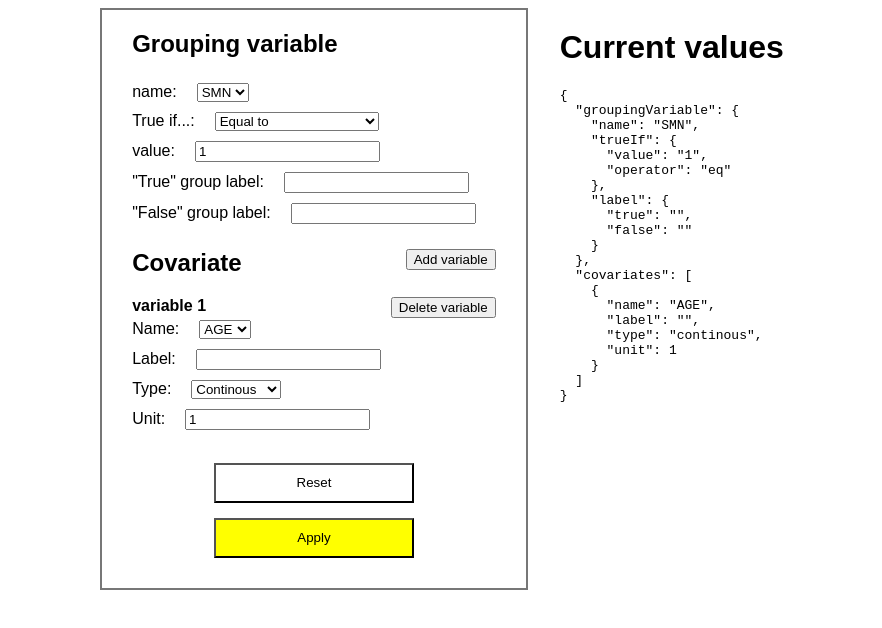
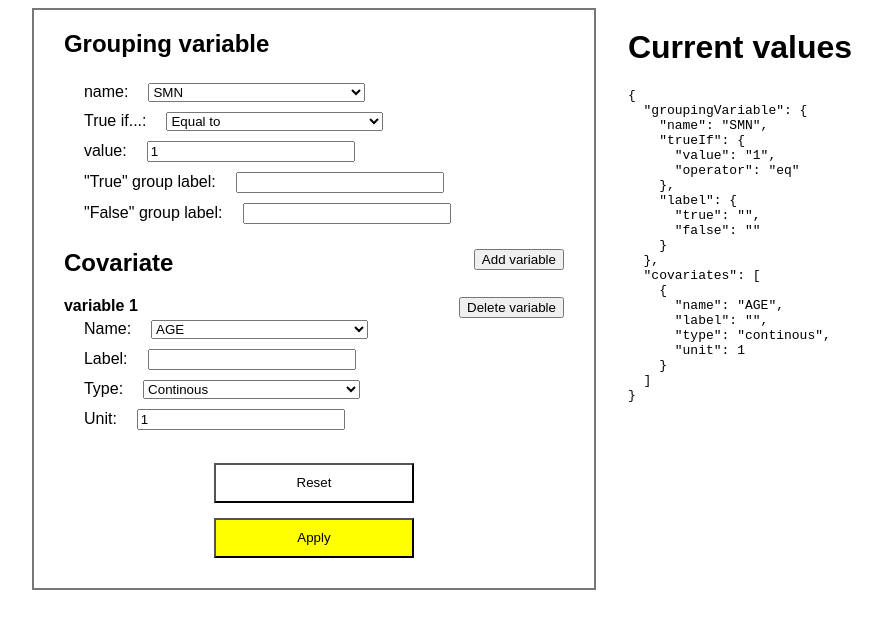
Before and after one commit to chicagopcdc/pcdc-poc-tableone-form, a React (Create React App) app: page / in a window 1280 px wide. Shown: the top 628 px of the page, without its empty margins (198-1080 px from the left). Built offline with nearby package versions, Linux system fonts and the light colour scheme.

Commit message:
add App.css

```diff
--- /dev/null
+++ b/src/App.css
@@ -0,0 +1,51 @@
+input {
+  display: inline-block;
+  margin: 5px 20px;
+  width: 200px;
+}
+
+select {
+  display: inline-block;
+  margin: 5px 20px;
+  width: 217px;
+}
+
+label {
+  margin: 5px 20px;
+  width: 200px;
+}
+
+div.reset,
+div.submit {
+  margin: 5px 20px;
+  display: flex;
+  justify-content: center;
+  align-items: center;
+}
+
+.input-reset {
+  width: 200px;
+  height: 40px;
+  background-color: white;
+  margin: 5px;
+}
+
+.input-submit {
+  width: 200px;
+  height: 40px;
+  background-color: yellow;
+  margin: 5px;
+}
+
+.div-form {
+  width: 500px;
+  margin: 0 1rem;
+  padding: 0px 30px 20px 30px;
+  border: 2px solid #777;
+}
+
+.div-container {
+  font-family: sans-serif;
+  display: flex;
+  justify-content: center;
+}
--- a/src/App.js
+++ b/src/App.js
@@ -1,10 +1,11 @@
 import React from 'react'
+import ReactDOM from 'react-dom';
+import './App.css';
 
 class Form extends React.Component {
   constructor(props) {
     super(props);
-    this.state = (
-      {
+    this.initalState= {
       values:
       {
         groupingVariable: {
@@ -28,8 +29,7 @@ class Form extends React.Component {
         ]
       }
     }
-    );
-
+    this.state = this.initalState;
   }
 
 
@@ -134,20 +134,14 @@ class Form extends React.Component {
 
     return (
 
-      <div
-        style={{
-          fontFamily: 'sans-serif',
-          display: 'flex',
-          justifyContent: 'center',
-        }}
-      >
-        <div style={{ margin: '0 1rem', padding: '0px 30px 20px 30px ', border: '2px solid #777' }}>
+      <div className="div-container"  >
+        <div className="div-form" >
 
           <form id="myForm" onSubmit={this.handleSubmit.bind(this)}>
             <h2>Grouping variable</h2>
             <label >
               name:
-                <select style={{ margin: "5px 20px" }} value={this.state.values.groupingVariable.name} onChange={e => (this.handleChangeGroupingVariable(e, "name"))}>
+                <select  value={this.state.values.groupingVariable.name} onChange={e => (this.handleChangeGroupingVariable(e, "name"))}>
                 <option value="SMN">SMN</option>
                 <option value="AGE">AGE</option>
                 <option value="SEX">SEX</option>
@@ -156,7 +150,7 @@ class Form extends React.Component {
 
             <label>
               True if...:
-                <select style={{ margin: "5px 20px" }} value={this.state.values.groupingVariable.trueIf.operator} onChange={e => (this.handleChangeGroupingVariable(e, "operator"))}>
+                <select value={this.state.values.groupingVariable.trueIf.operator} onChange={e => (this.handleChangeGroupingVariable(e, "operator"))}>
                 <option value="eq">Equal to</option>
                 <option value="gt">Greater than</option>
                 <option value="gte">Greater than or equal to</option>
@@ -167,17 +161,17 @@ class Form extends React.Component {
 
             <label>
               value:
-             <input style={{ margin: "5px 20px" }} type="number" value={this.state.values.groupingVariable.trueIf.value} onChange={e => (this.handleChangeGroupingVariable(e, "value"))} />
+             <input  type="number" value={this.state.values.groupingVariable.trueIf.value} onChange={e => (this.handleChangeGroupingVariable(e, "value"))} />
             </label><br />
 
             <label>
               "True" group label:
-              <input style={{ margin: "5px 20px" }} type="text" value={this.state.values.groupingVariable.label.true} onChange={e => (this.handleChangeGroupingVariable(e, "true"))} />
+              <input  type="text" value={this.state.values.groupingVariable.label.true} onChange={e => (this.handleChangeGroupingVariable(e, "true"))} />
             </label><br />
 
             <label>
               "False" group label:
-                 <input style={{ margin: "5px 20px" }} type="text" value={this.state.values.groupingVariable.label.false} onChange={e => (this.handleChangeGroupingVariable(e, "false"))} />
+                 <input  type="text" value={this.state.values.groupingVariable.label.false} onChange={e => (this.handleChangeGroupingVariable(e, "false"))} />
             </label><br />
 
 
@@ -195,7 +189,7 @@ class Form extends React.Component {
 
                     <label>
                       Name:
-                          <select style={{ margin: "5px 20px" }} value={covariate.name} onChange={e => (this.handleCovariateChange(e, index, "name"))}>
+                          <select  value={covariate.name} onChange={e => (this.handleCovariateChange(e, index, "name"))}>
                         <option value="SMN">SMN</option>
                         <option value="AGE">AGE</option>
                         <option value="SEX">SEX</option>
@@ -204,12 +198,12 @@ class Form extends React.Component {
 
                     <label>
                       Label:
-                       <input style={{ margin: "5px 20px" }} type="text" value={covariate.label} onChange={e => (this.handleCovariateChange(e, index, "label"))} />
+                       <input  type="text" value={covariate.label} onChange={e => (this.handleCovariateChange(e, index, "label"))} />
                     </label><br />
 
                     <label>
                       Type:
-                             <select style={{ margin: "5px 20px" }} value={covariate.type} onChange={e => (this.handletypeChange(e, index, "type"))}>
+                             <select  value={covariate.type} onChange={e => (this.handletypeChange(e, index, "type"))}>
                         <option value="categorical">Categorical</option>
                         <option value="bucketized">Bucketized</option>
                         <option value="continous">Continous</option>
@@ -220,7 +214,7 @@ class Form extends React.Component {
                       <>
                         <label>
                           Unit:
-           　　　　　<input style={{ margin: "5px 20px" }} type="number" value={covariate.unit} onChange={e => (this.handleCovariateChange(e, index, "unit"))} />
+           　　　　　<input  type="number" value={covariate.unit} onChange={e => (this.handleCovariateChange(e, index, "unit"))} />
                         </label><br />
                       </>
                     }
@@ -229,7 +223,7 @@ class Form extends React.Component {
                       <>
                         <label>
                           Cutoffs:
-           　　　　　<input style={{ margin: "5px 20px" }} type="number" value={covariate.cutoffs} onChange={e => (this.handleCovariateChange(e, index, "cutoffs"))} />
+           　　　　　<input  type="number" value={covariate.cutoffs} onChange={e => (this.handleCovariateChange(e, index, "cutoffs"))} />
                         </label><br />
                       </>
                     }
@@ -238,7 +232,7 @@ class Form extends React.Component {
                       <>
                         <label>
                           Values:
-           　　　　　<input style={{ margin: "5px 20px" }} type="number" value={covariate.values} onChange={e => (this.handleCovariateChange(e, index, "values"))} />
+           　　　　　<input  type="number" value={covariate.values} onChange={e => (this.handleCovariateChange(e, index, "values"))} />
                         </label><br />
                       </>
                     }
@@ -250,11 +244,11 @@ class Form extends React.Component {
 
               })
             }
-            <div style={{ margin: "5px 20px", display: 'flex', justifyContent: 'center', alignItems: 'center' }}>
-              <input style={{ width: "200px", height: "40px", backgroundColor: 'white', margin: '5px' }} type="button" onClick={this.handleReset.bind(this)} value="Reset" /><br />
+            <div className="reset">
+              <input className="input-reset"   type="button" onClick={this.handleReset.bind(this)} value="Reset" /><br />
             </div>
-            <div style={{ margin: "5px 20px", display: 'flex', justifyContent: 'center', alignItems: 'center' }}>
-              <input style={{ width: "200px", height: "40px", backgroundColor: 'yellow', margin: '5px' }} type="submit" value="Apply" /><br />
+            <div className="submit">
+              <input className="input-submit" type="submit" value="Apply" /><br />
             </div>
           </form>
         </div>
```
Lines whose indentation alone changed are shown as unchanged.
